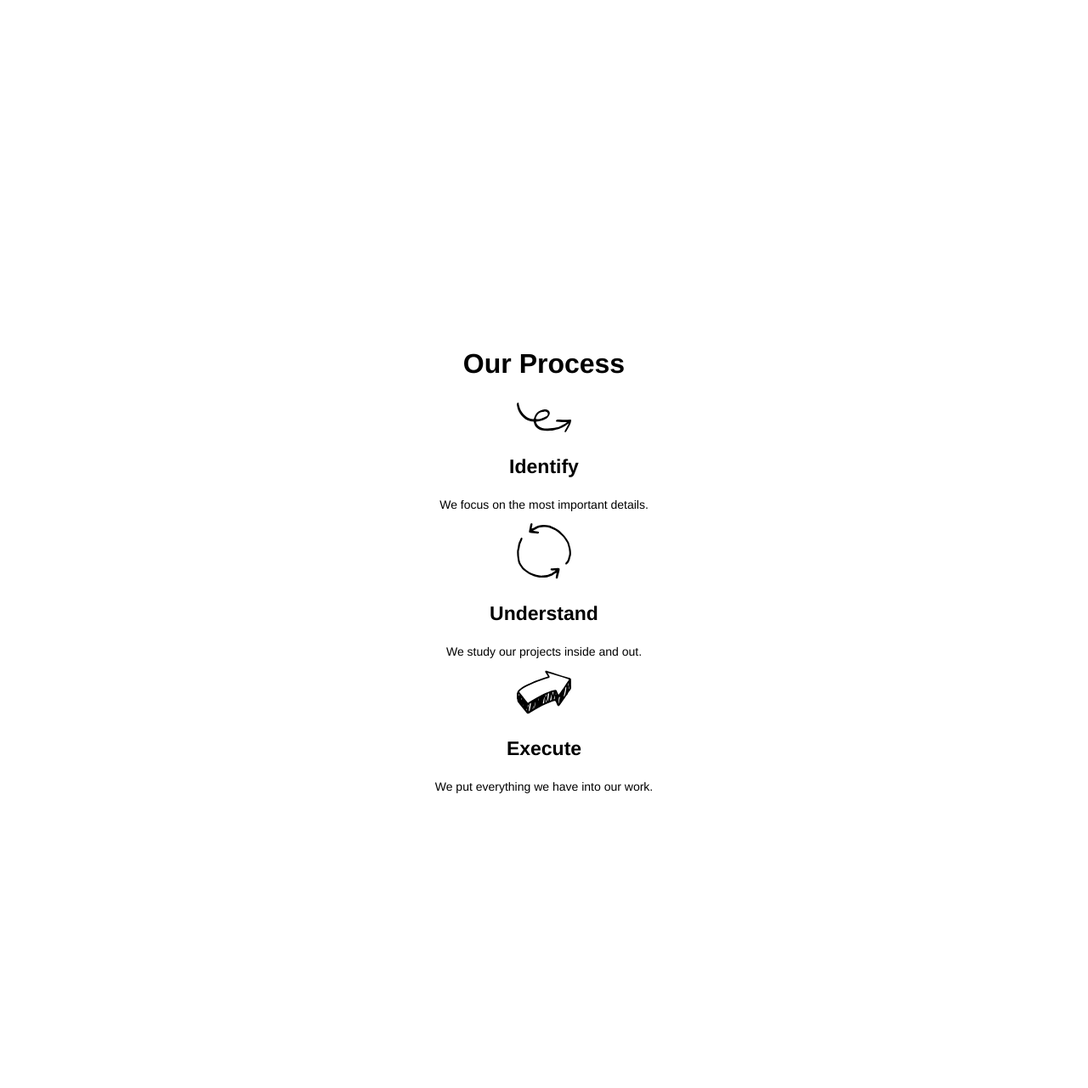
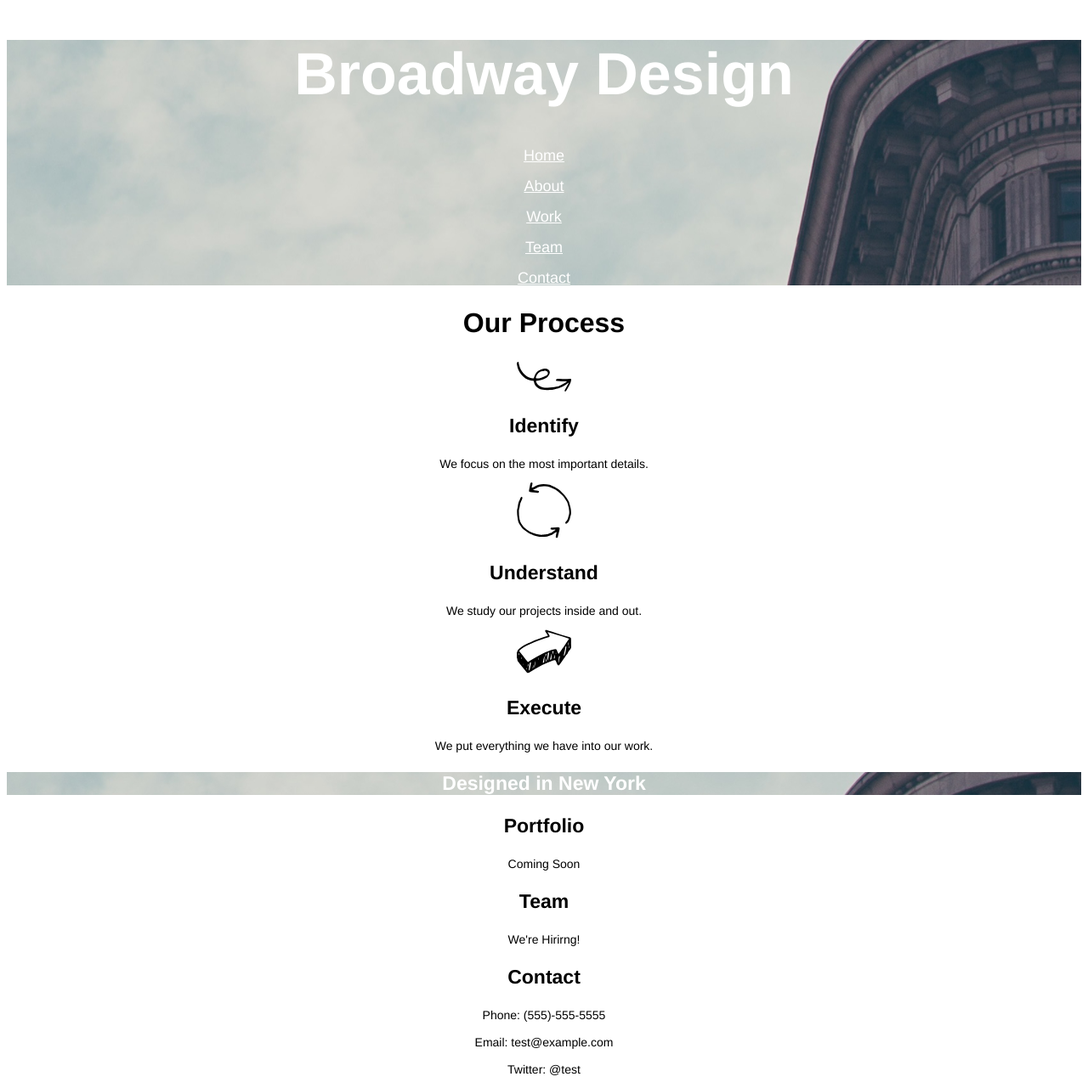
Before and after one commit to utsav0709/Broadway, a plain HTML site: page index.html in a window 1280 px wide. Shown: the whole page at 85% size. Before the commit the page ends 948 px from the top, so only its background shows below. Drawn offline with Linux system fonts and the light colour scheme.

Commit message:
some bug fixes and added about us

```diff
--- a/index.html
+++ b/index.html
@@ -14,7 +14,7 @@
       About<br /><br />
       Work<br /><br />
       Team<br /><br />
-      Contact<br /><br />
+      Contact
     </nav>
   </div>
 
@@ -38,5 +38,30 @@
       We put everything we have into our work.
     </p>
   </div>
+
+  <!-- Divider -->
+  <div class="divider">
+  <h3>Designed in New York</h3>
+  </div>
+
+  <!-- About Us Area -->
+
+  <div class="aboutus">
+    <h3>Portfolio</h3>
+    <p>
+      Coming Soon
+    </p>
+    <h3>Team</h3>
+    <p>
+      We're Hirirng!
+    </p>
+    <h3>Contact</h3>
+    <p>
+      Phone: (555)-555-5555<br /><br />
+      Email: test@example.com<br /><br />
+      Twitter: @test <br />
+
+    </p>
+  </div>
 </body>
 </html>
--- a/resources/css/style.css
+++ b/resources/css/style.css
@@ -4,7 +4,7 @@ body {
 
 }
 
-.Heading {
+.heading {
   background-image: url("../images/1.png");
 }
 .heading h1 {
@@ -15,6 +15,7 @@ nav {
   color: white;
   text-decoration: underline;
   font-size: 18px;
+  line-height: 18px;
 }
 h2 {
   font-size: 32px;
@@ -25,3 +26,8 @@ h3 {
 p {
   font-size: 14px;
 }
+.divider {
+  background-image: url("../images/1.png");
+  font-size: 23px;
+  color: white;
+}
```
Also changed, not shown: 2 other files.
